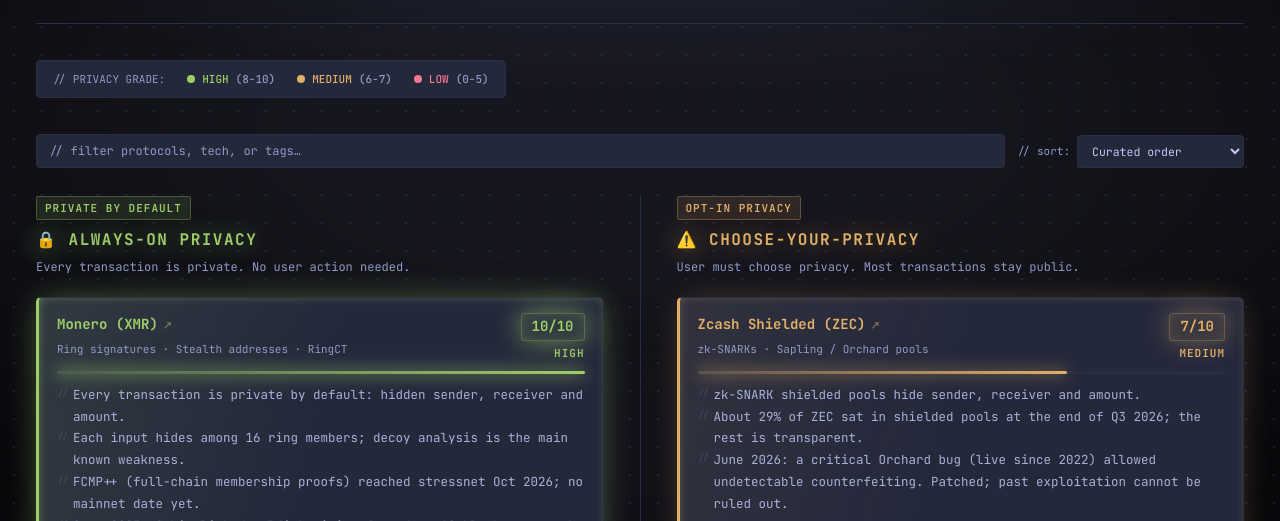
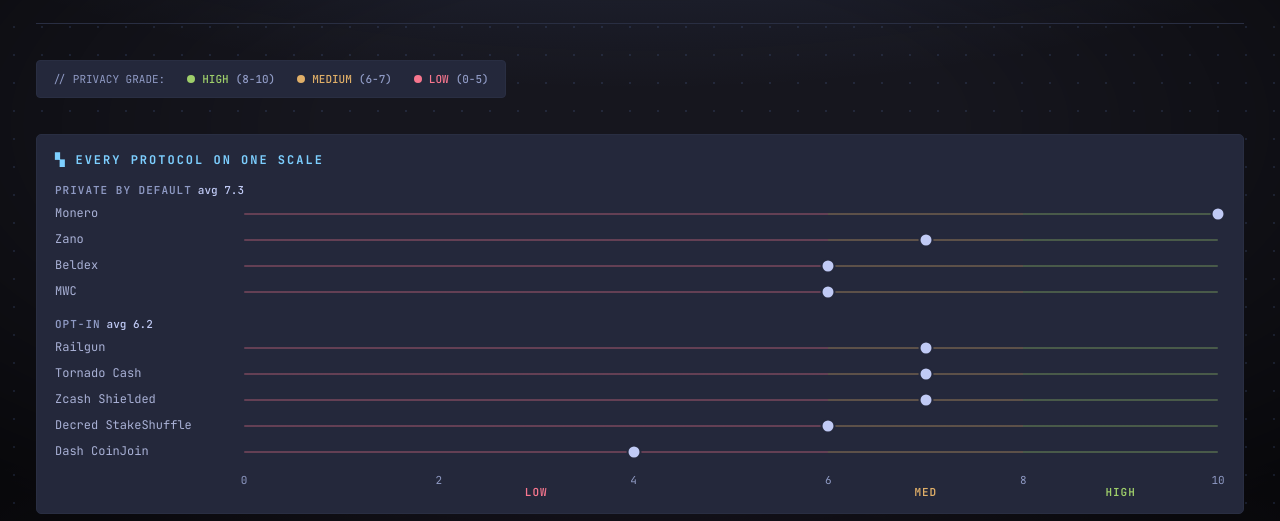
Before and after one commit to atraxsrc/crypto-privacy-map, a plain HTML site: page index.html in a window 1280 px wide. Shown: the part 211-732 px from the top of the page. Drawn offline with Linux system fonts and the light colour scheme.

Commit message:
Add an overview dot plot of every scored protocol
One row per protocol on a shared 0-10 axis, grouped default vs
opt-in with each group's average. Score is carried by position and
grade by text: the page's green/yellow grade pair fails a deuteranopia
check (OKLab dE 0.8), so the plot uses neutral dots and labelled bands.
Rows link to their card; hover/focus shows score and grade.

```diff
--- a/index.html
+++ b/index.html
@@ -117,6 +117,57 @@
     .legend-lbl { font-size: 11px; color: var(--tn-muted); }
     .legend-item { display: flex; align-items: center; gap: 7px; font-size: 11px; font-weight: 500; }
     .ldot { width: 8px; height: 8px; border-radius: 50%; }
+
+    /* ── OVERVIEW ──
+       Position carries the score and text carries the grade. The band tints
+       only echo the labels: the green/yellow pair is indistinguishable under
+       deuteranopia, so nothing here relies on hue. */
+    .overview {
+      margin-bottom: 32px; padding: 16px 18px 12px; overflow-x: clip;
+      background: var(--tn-bg-hi); border: 1px solid var(--tn-border); border-radius: 5px;
+    }
+    .overview h3 {
+      font-size: 12px; font-weight: 700; text-transform: uppercase; letter-spacing: 2px;
+      color: var(--tn-cyan); margin-bottom: 10px;
+    }
+    .ov { --ov-name: 170px; }
+    .ov-row, .ov-axis { display: grid; grid-template-columns: var(--ov-name) 1fr; align-items: center; gap: 12px; }
+    .ov-group {
+      font-size: 11px; font-weight: 600; text-transform: uppercase; letter-spacing: 1px;
+      color: var(--tn-muted); margin: 10px 0 2px;
+    }
+    .ov-group .avg { color: var(--tn-fg-bright); text-transform: none; letter-spacing: 0; font-weight: 500; margin-left: 6px; }
+    .ov-row { min-height: 26px; text-decoration: none; color: var(--tn-fg); border-radius: 3px; }
+    .ov-row:hover .ov-name, .ov-row:focus-visible .ov-name { color: var(--tn-fg-bright); }
+    .ov-name { font-size: 12px; white-space: nowrap; overflow: hidden; text-overflow: ellipsis; }
+    .ov-scale { position: relative; height: 26px; margin: 0 7px; }
+    .ov-scale::before {
+      content: ''; position: absolute; left: 0; right: 0; top: 50%; height: 2px; transform: translateY(-50%);
+      background: linear-gradient(90deg,
+        rgba(247,118,142,.30) 0 60%, rgba(224,175,104,.30) 60% 80%, rgba(158,206,106,.30) 80% 100%);
+      border-radius: 1px;
+    }
+    .ov-dot {
+      position: absolute; top: 50%; width: 11px; height: 11px; border-radius: 50%;
+      transform: translate(-50%, -50%);
+      background: var(--tn-fg-bright); box-shadow: 0 0 0 2px var(--tn-bg-hi);
+    }
+    .ov-tip {
+      position: absolute; bottom: calc(50% + 10px); transform: translateX(-50%);
+      background: var(--tn-bg-dark); border: 1px solid var(--tn-border); border-radius: 3px;
+      padding: 2px 8px; font-size: 11px; color: var(--tn-fg-bright); white-space: nowrap;
+      pointer-events: none; opacity: 0; transition: opacity .12s; z-index: 2;
+    }
+    .ov-tip.end { transform: translateX(10px); }
+    .ov-row:hover .ov-tip, .ov-row:focus-visible .ov-tip { opacity: 1; }
+    .ov-row:hover .ov-dot, .ov-row:focus-visible .ov-dot { box-shadow: 0 0 0 2px var(--tn-bg-hi), 0 0 0 4px var(--tn-cyan); }
+    .ov-axis { margin-top: 6px; }
+    .ov-axis .ov-scale { height: 30px; }
+    .ov-axis .ov-scale::before { display: none; }
+    .ov-tick { position: absolute; top: 0; transform: translateX(-50%); font-size: 11px; color: var(--tn-muted); font-variant-numeric: tabular-nums; }
+    .ov-band { position: absolute; bottom: 0; transform: translateX(-50%); font-size: 11px; font-weight: 600; text-transform: uppercase; letter-spacing: 1px; }
+    .ov-band.r { color: var(--tn-red); } .ov-band.y { color: var(--tn-yellow); } .ov-band.g { color: var(--tn-green); }
+    :target.card { outline: 2px solid var(--tn-cyan); outline-offset: 3px; }
 
     /* ── COLUMNS ── */
     .columns {
@@ -361,6 +412,8 @@
       .divider { display: none; }
       .bottom  { grid-template-columns: 1fr; }
       .factors { grid-template-columns: 1fr; }
+      .ov { --ov-name: 112px; }
+      .overview { padding: 14px 12px 10px; }
     }
 
     /* ── FOCUS ──
@@ -419,6 +472,11 @@
       <span style="color:var(--tn-muted)">(0-5)</span>
     </div>
   </div>
+
+  <section class="overview" aria-labelledby="ov-title">
+    <h3 id="ov-title">▚ Every protocol on one scale</h3>
+    <div id="overview" class="ov"></div>
+  </section>
 
   <div class="controls">
     <input type="search" id="search" placeholder="// filter protocols, tech, or tags…" aria-label="Filter protocols" />
@@ -865,7 +923,7 @@
       ? `<div class="card-foot ${stale ? "stale" : "fresh"}"><span class="dot"></span>reviewed ${esc(p.reviewed)}</div>`
       : "";
     return `
-      <div class="card ${g.cls}${stale ? " stale" : ""}">
+      <div class="card ${g.cls}${stale ? " stale" : ""}" id="p-${esc(p.id)}">
         <div class="card-top">
           <div class="card-left">
             <a class="card-name" href="${esc(p.url)}" target="_blank" rel="noopener">${esc(p.name)} (${esc(p.ticker)})</a>
@@ -897,6 +955,32 @@
     else if (mode === "reviewed") arr.sort((a, b) => daysSince(b.reviewed) - daysSince(a.reviewed));
     else if (mode === "name") arr.sort((a, b) => a.name.localeCompare(b.name));
     return arr;
+  }
+
+  function renderOverview() {
+    const groups = [["default", "Private by default"], ["optin", "Opt-in"]];
+    let html = "";
+    groups.forEach(([col, title]) => {
+      const items = DATA.filter((p) => p.column === col && p.score != null)
+        .sort((a, b) => b.score - a.score || a.name.localeCompare(b.name));
+      if (!items.length) return;
+      const avg = items.reduce((t, p) => t + p.score, 0) / items.length;
+      html += `<div class="ov-group">${esc(title)}<span class="avg">avg ${avg.toFixed(1)}</span></div>`;
+      html += items.map((p) => {
+        const g = gradeOf(p.score);
+        return `<a class="ov-row" href="#p-${esc(p.id)}" aria-label="${esc(p.name)}: ${p.score} of 10, ${g.label}">` +
+          `<span class="ov-name">${esc(p.name)}</span>` +
+          `<span class="ov-scale"><span class="ov-dot" style="left:${p.score * 10}%"></span>` +
+          `<span class="ov-tip${p.score >= 8 ? " end" : ""}" style="${p.score >= 8 ? `right:${100 - p.score * 10}%` : `left:${p.score * 10}%`}">` +
+          `${p.score}/10 · ${esc(g.label)}</span></span></a>`;
+      }).join("");
+    });
+    const ticks = [0, 2, 4, 6, 8, 10].map((t) =>
+      `<span class="ov-tick" style="left:${t * 10}%">${t}</span>`).join("");
+    const bands = `<span class="ov-band r" style="left:30%">Low</span>` +
+      `<span class="ov-band y" style="left:70%">Med</span><span class="ov-band g" style="left:90%">High</span>`;
+    html += `<div class="ov-axis" aria-hidden="true"><span></span><span class="ov-scale">${ticks}${bands}</span></div>`;
+    document.getElementById("overview").innerHTML = html;
   }
 
   function render() {
@@ -938,6 +1022,7 @@
   }
   document.getElementById("search").addEventListener("input", () => { render(); saveState(); });
   document.getElementById("sort").addEventListener("change", () => { render(); saveState(); });
+  renderOverview();
   render();
   loadMetrics();
 </script>
```
